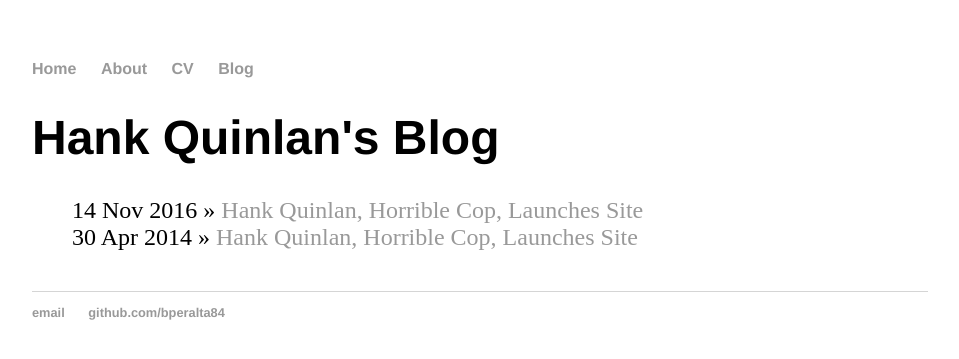
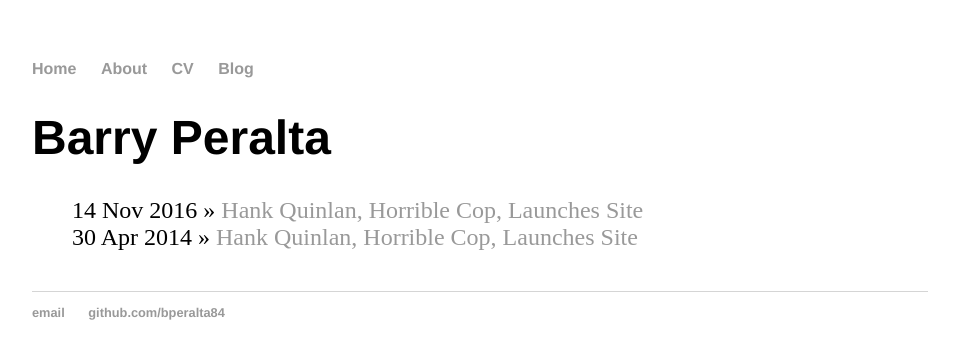
Before and after one commit to barscp/barscp.github.io, a Jekyll site: the page built from blog/index.html, in a window 1280 px wide. Shown: the top 359 px of the page, without its empty margins (160-1119 px from the left). Built offline with Jekyll 4.4.1, drawn with Linux system fonts in a browser that asks for light colours.

Commit message:
Update index.html

```diff
--- a/blog/index.html
+++ b/blog/index.html
@@ -1,6 +1,6 @@
 ---
 layout: default
-title: Hank Quinlan's Blog
+title: Barry Peralta
 ---
 	<h1>{{ page.title }}</h1>
 	<ul class="posts">
```
